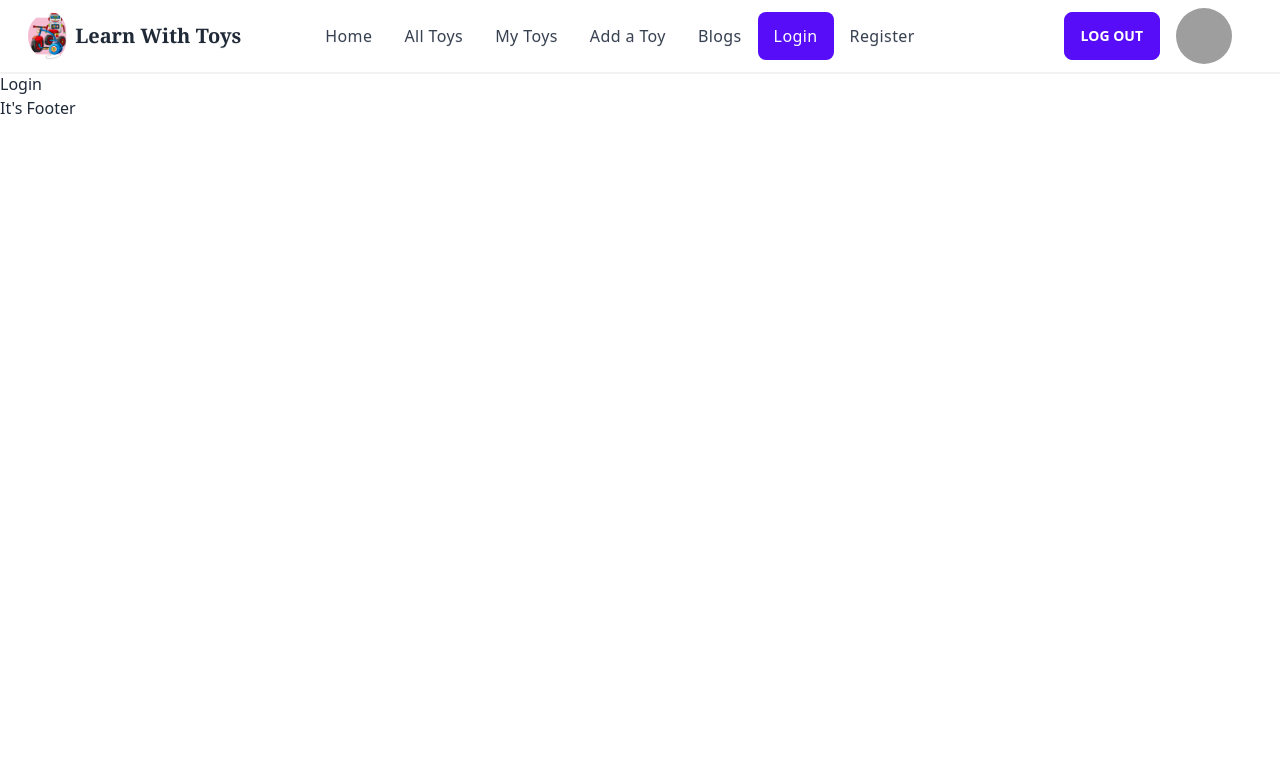
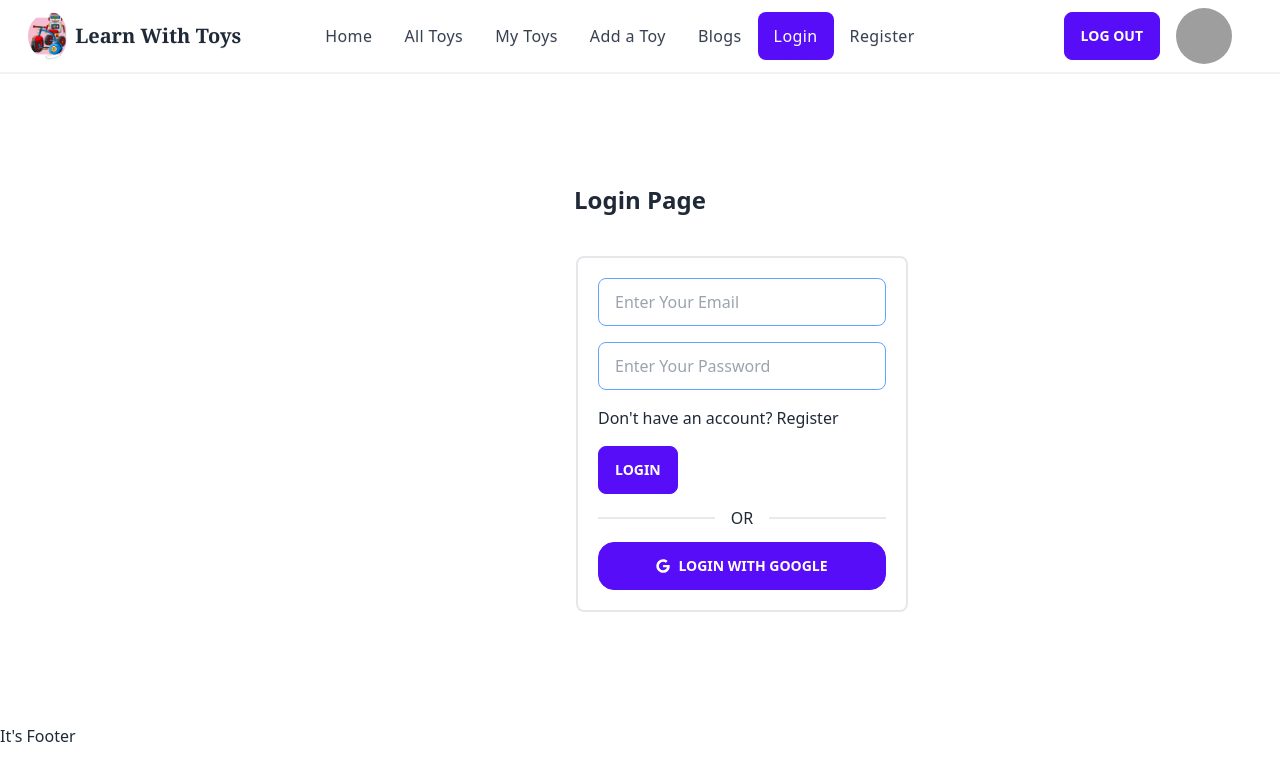
Before and after one commit to Samshuleeecuet/Learn-with-toys, a React (Vite) app: page /login in a window 1280 px wide. Shown: the top 780 px of the page. Built offline with nearby package versions, Linux system fonts and the light colour scheme; grey boxes are pictures that could not be loaded.

Commit message:
login Page create

```diff
--- a/package.json
+++ b/package.json
@@ -19,6 +19,8 @@
     "node-sass": "^8.0.0",
     "react": "^18.2.0",
     "react-dom": "^18.2.0",
+    "react-hook-form": "^7.43.9",
+    "react-icons": "^4.8.0",
     "react-image-gallery": "^1.2.11",
     "react-responsive-carousel": "^3.2.23",
     "react-router-dom": "^6.11.2",
--- a/src/components/Login/Login.jsx
+++ b/src/components/Login/Login.jsx
@@ -1,9 +1,40 @@
 import React from 'react';
+import { useForm } from "react-hook-form";
+import { FaGoogle} from "react-icons/fa";
+import { Link } from 'react-router-dom';
 
 const Login = () => {
+    const { register, handleSubmit, watch, formState: { errors } } = useForm();
+    const onSubmit = data =>{
+        console.log(data)
+    };
+
+
     return (
-        <div>
-           <h2>Login</h2>
+        <div className='mt-14 lg:my-28'>
+            <h2 className='text-center text-2xl font-extrabold pb-10 '>Login Page</h2>
+            <div  className='ml-[45%]'>
+            <div className="flex flex-col w-2/5 border-opacity-50">
+  <div className="grid rounded-box place-items-center">
+            <form className='border-2 p-5 rounded-lg w-full' onSubmit={handleSubmit(onSubmit)}>
+
+               <input className='border rounded-lg h-12 w-72 pl-4 mb-4 border-blue-400' defaultValue="" type='email' placeholder='Enter Your Email' {...register("email",{required: true})} required/>
+               <br/>
+
+               <input className='border rounded-lg h-12 w-72 mb-4 pl-4 border-blue-400' defaultValue="" placeholder='Enter Your Password' {...register("password",{required: true})} required />
+               <br/>
+               <p className='pb-4'>Don't have an account? <Link className='link-hover' to='/register'>Register</Link></p>
+
+               <input className='btn btn-primary' type="submit" value="Login" />
+               <div className="divider">OR</div>
+               <div className="flex btn btn-primary justify-center h-12 rounded-box place-items-center"><FaGoogle/> <span className='ml-2 font-bold'>Login with Google</span></div>
+           </form>
+           </div>
+
+</div>
+    </div>
+
+
         </div>
     );
 };
--- a/src/components/Login/Register.jsx
+++ b/src/components/Login/Register.jsx
@@ -1,9 +1,28 @@
 import React from 'react';
+import { useForm } from "react-hook-form";
 
 const Register = () => {
+    const { register, handleSubmit, watch, formState: { errors } } = useForm();
+    const onSubmit = data =>{
+        console.log(data)
+    };
     return (
-        <div>
-            <h2>Register</h2>
+        <div className='mt-14 lg:my-28'>
+            <h2 className='text-center text-2xl font-extrabold pb-10 '>Login Page</h2>
+            <div  className='ml-[45%]'>
+            <form className='border-2 p-5 rounded-lg w-2/5' onSubmit={handleSubmit(onSubmit)}>
+
+               <input className='border rounded-lg h-12 w-72 pl-4 mb-4 border-blue-400' defaultValue="" type='email' placeholder='Enter Your Email' {...register("email",{required: true})} required/>
+               <br/>
+
+               <input className='border rounded-lg h-12 w-72 pl-4 mb-4 border-blue-400' defaultValue="" placeholder='Enter Your Password' {...register("password",{required: true})} required />
+               <br/>
+
+               <input className='btn btn-primary' type="submit" value="Login" />
+           </form>
+            </div>
+
+
         </div>
     );
 };
```
Also changed, not shown: 1 other file (tests, documents, lock files or other folders).
